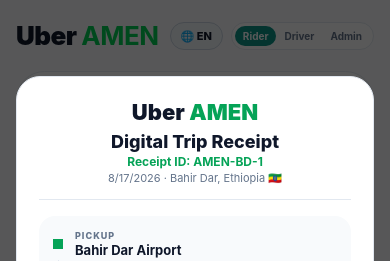
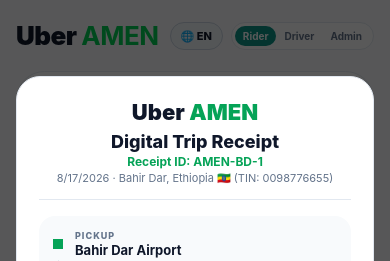
Before and after one commit to babam49-dot/AmenRide, a React Native app in the folder mobile/: screen /Home in a window 390 px wide. Both pictures are taken after a click on the element 195 px from the left and 667 px from the top of the page. Shown: the top 261 px of the page. Built offline with nearby package versions, Linux system fonts and the light colour scheme; no server answers.

Commit message:
feat(mobile-components): polish ReceiptModal with digital PDF invoice generator layout

```diff
--- a/mobile/components/ReceiptModal.js
+++ b/mobile/components/ReceiptModal.js
@@ -35,7 +35,7 @@ export default function ReceiptModal({ visible, onClose, tripData }) {
 
             <Text style={[styles.receiptTitle, dynamicStyles.textPrimary]}>{t('receiptTitle')}</Text>
             <Text style={styles.receiptId}>Receipt ID: AMEN-BD-{tripData.id || Math.floor(1000 + Math.random() * 9000)}</Text>
-            <Text style={[styles.dateText, dynamicStyles.textSecondary]}>{new Date().toLocaleDateString()} · Bahir Dar, Ethiopia 🇪🇹</Text>
+            <Text style={[styles.dateText, dynamicStyles.textSecondary]}>{new Date().toLocaleDateString()} · Bahir Dar, Ethiopia 🇪🇹 (TIN: 0098776655)</Text>
           </View>
 
           <ScrollView style={styles.content} showsVerticalScrollIndicator={false}>
```
